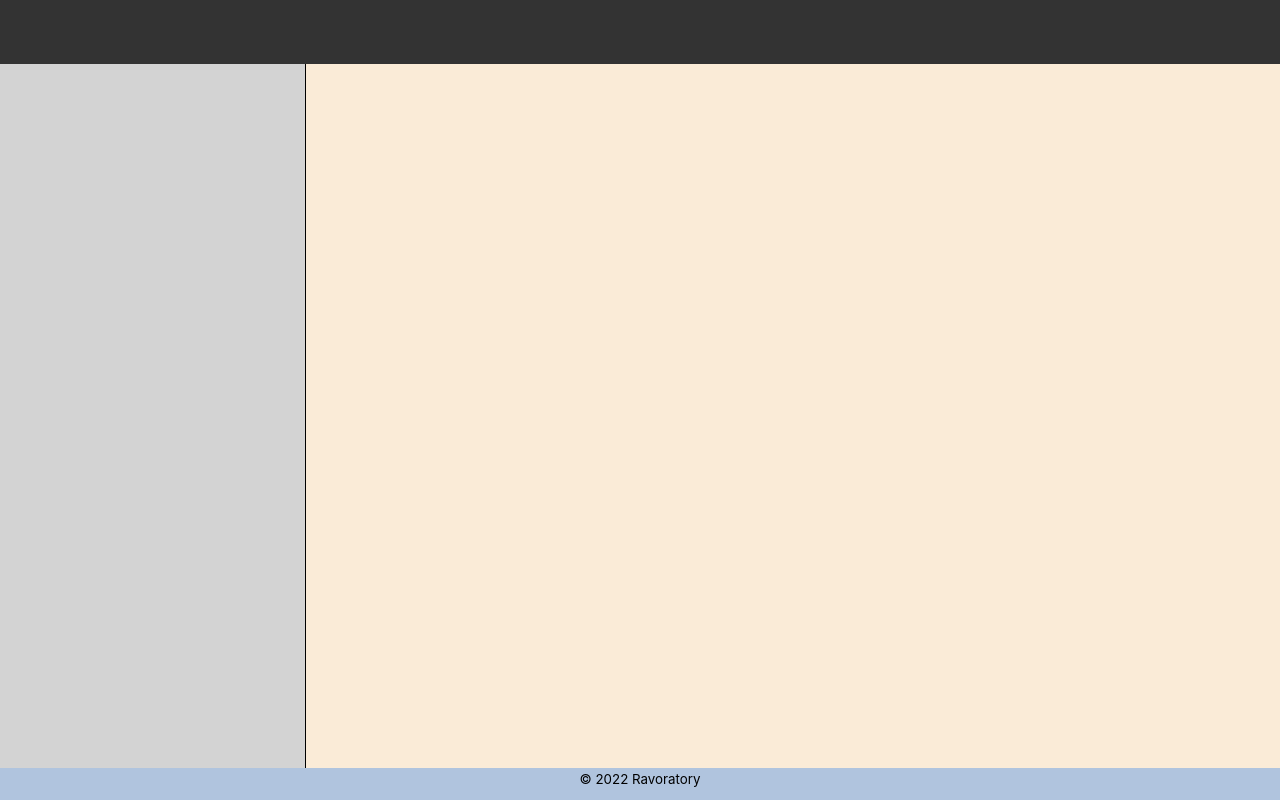
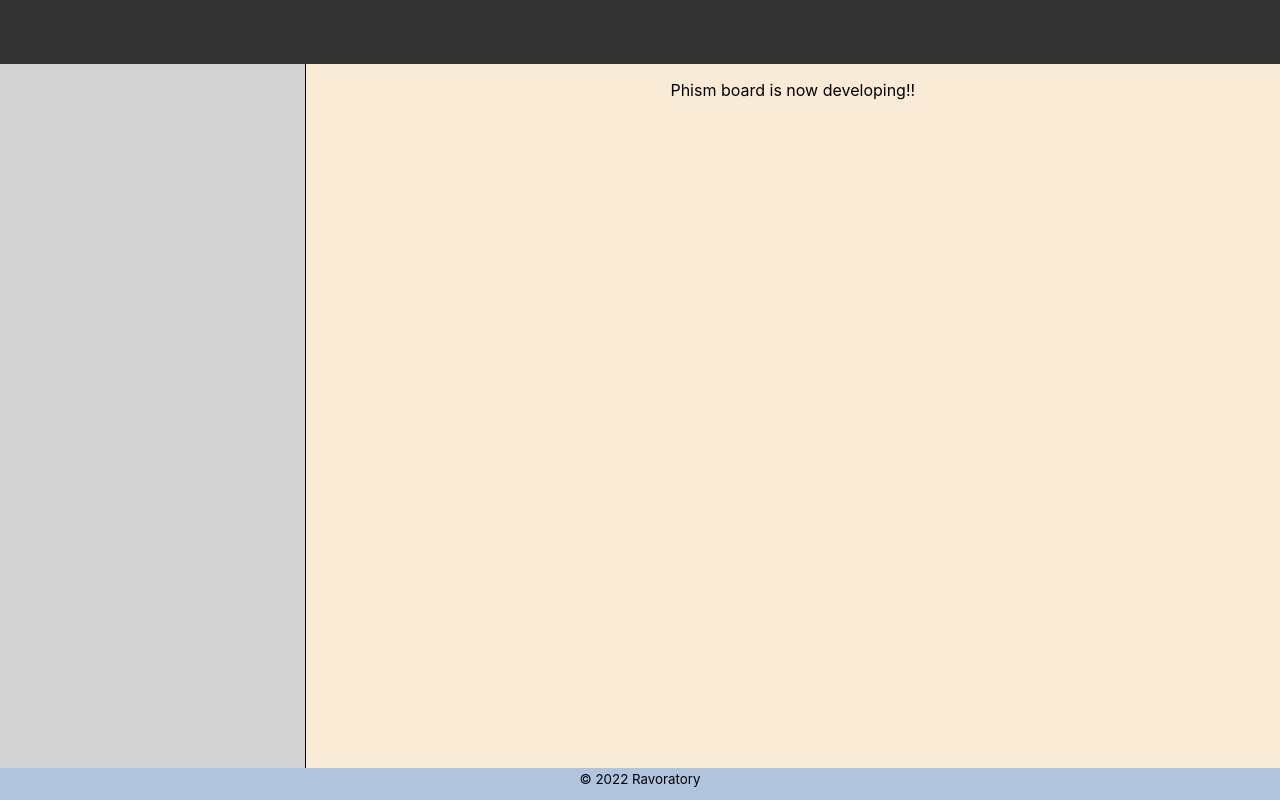
Before and after one commit to ravoratory/phism, a React (Create React App) app: page / in a window 1280 px wide. Built offline with nearby package versions, Linux system fonts and the light colour scheme.

Commit message:
Update board.tsx
add text

```diff
--- a/src/components/board.tsx
+++ b/src/components/board.tsx
@@ -1,7 +1,7 @@
 import styled from 'styled-components';
 
 export const Board = () => {
-  return <Content></Content>;
+  return <Content><p>Phism board is now developing!!</p></Content>;
 };
 
 const Content = styled.div`
```
